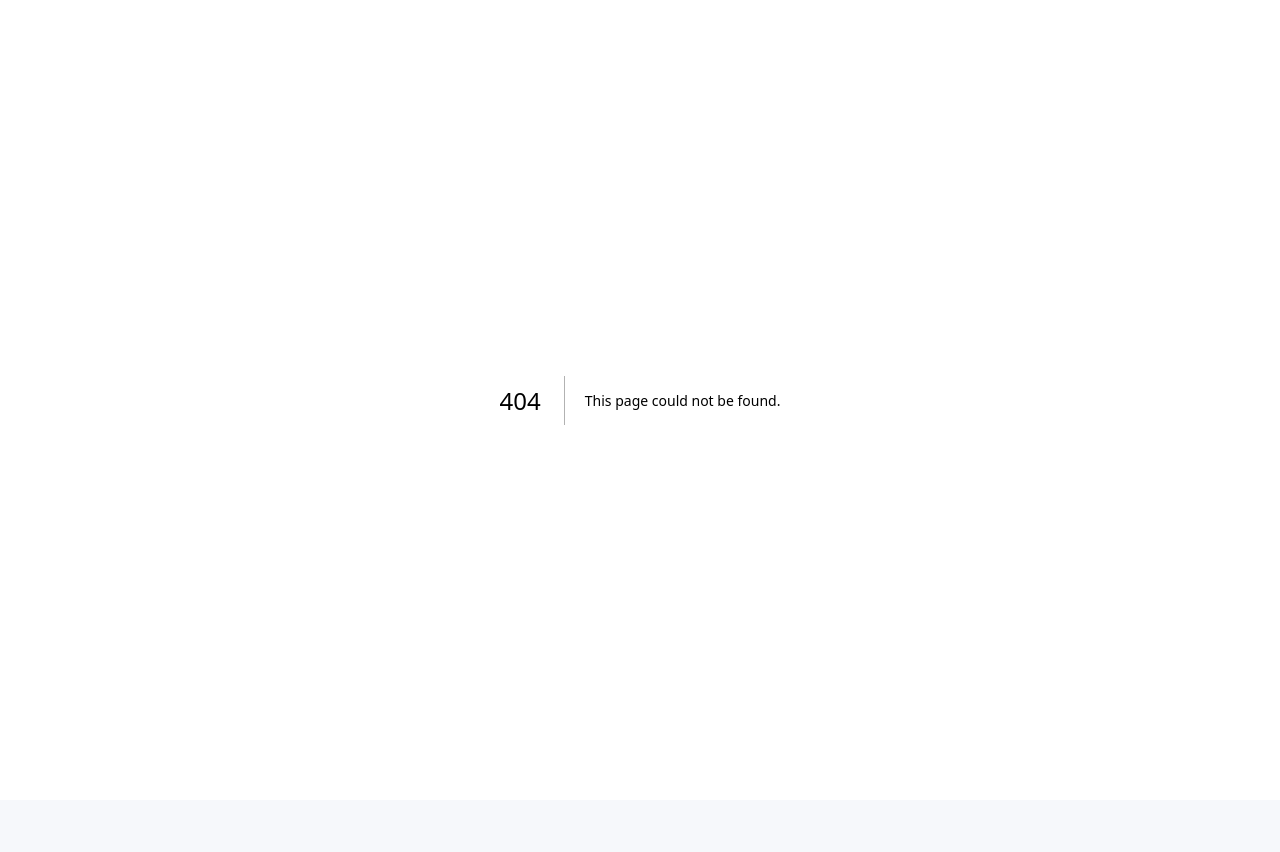
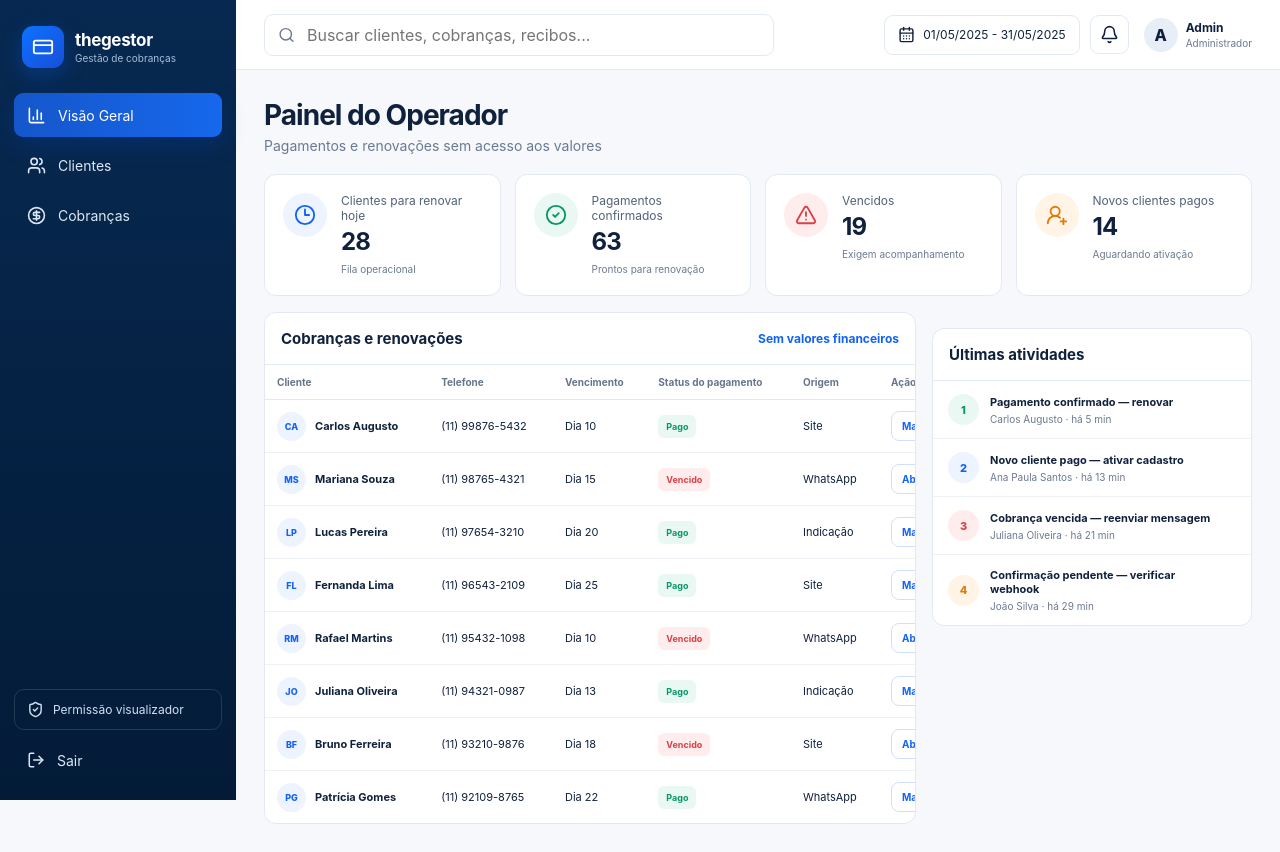
Before and after one commit to anthonytribeiro587/thegestor, a Next.js app: page /operador in a window 1280 px wide. Before the commit this address had no page. Before the commit the page ends 800 px from the top, so only its background shows below. Built offline with nearby package versions, Linux system fonts and the light colour scheme.

Commit message:
add restricted operator workspace

```diff
--- /dev/null
+++ b/src/app/operador/page.tsx
@@ -0,0 +1,24 @@
+import { AlertTriangle, CheckCircle2, Clock3, UserRoundPlus } from "lucide-react";
+import { AppShell } from "@/components/app-shell";
+import { PageHeader } from "@/components/page-header";
+import { StatCard } from "@/components/stat-card";
+import { StatusBadge } from "@/components/status-badge";
+import { clients, operatorQueue } from "@/lib/mock-data";
+
+export default function OperatorPage() {
+  return (
+    <AppShell role="Operador">
+      <PageHeader title="Painel do Operador" subtitle="Pagamentos e renovações sem acesso aos valores" />
+      <section className="stats-grid">
+        <StatCard title="Clientes para renovar hoje" value="28" helper="Fila operacional" icon={Clock3} />
+        <StatCard title="Pagamentos confirmados" value="63" helper="Prontos para renovação" icon={CheckCircle2} tone="green" />
+        <StatCard title="Vencidos" value="19" helper="Exigem acompanhamento" icon={AlertTriangle} tone="red" />
+        <StatCard title="Novos clientes pagos" value="14" helper="Aguardando ativação" icon={UserRoundPlus} tone="orange" />
+      </section>
+      <section className="grid-dashboard">
+        <div className="card"><div className="card-header"><h2>Cobranças e renovações</h2><span className="text-link">Sem valores financeiros</span></div><div className="table-wrap"><table className="admin-table"><thead><tr><th>Cliente</th><th>Telefone</th><th>Vencimento</th><th>Status do pagamento</th><th>Origem</th><th>Ação</th></tr></thead><tbody>{clients.map((client, index) => <tr key={client.id}><td><div className="client-cell"><span className="mini-avatar">{client.name.split(" ").map((part) => part[0]).slice(0, 2).join("")}</span>{client.name}</div></td><td>{client.phone}</td><td>Dia {client.dueDay}</td><td><StatusBadge status={client.status === "Ativo" ? "Pago" : "Vencido"} /></td><td>{["Site", "WhatsApp", "Indicação"][index % 3]}</td><td><button className="button ghost small">{client.status === "Ativo" ? "Marcar renovado" : "Abrir detalhes"}</button></td></tr>)}</tbody></table></div></div>
+        <aside className="card" style={{ alignSelf: "start" }}><div className="card-header"><h2>Últimas atividades</h2></div><div className="queue">{operatorQueue.map((item, index) => <div className="queue-item" key={`${item.client}-${index}`}><div className={`queue-dot ${item.tone}`}>{index + 1}</div><div className="queue-copy"><b>{item.label}</b><small>{item.client} · há {5 + index * 8} min</small></div></div>)}</div></aside>
+      </section>
+    </AppShell>
+  );
+}
```
